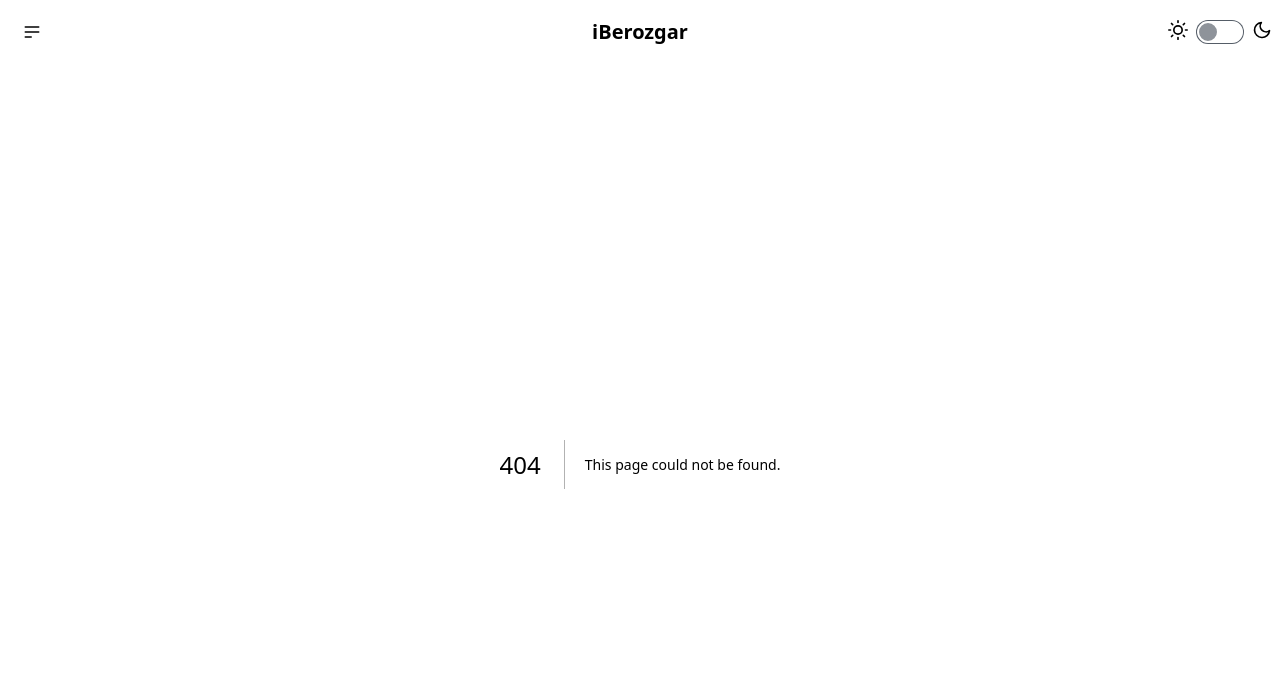
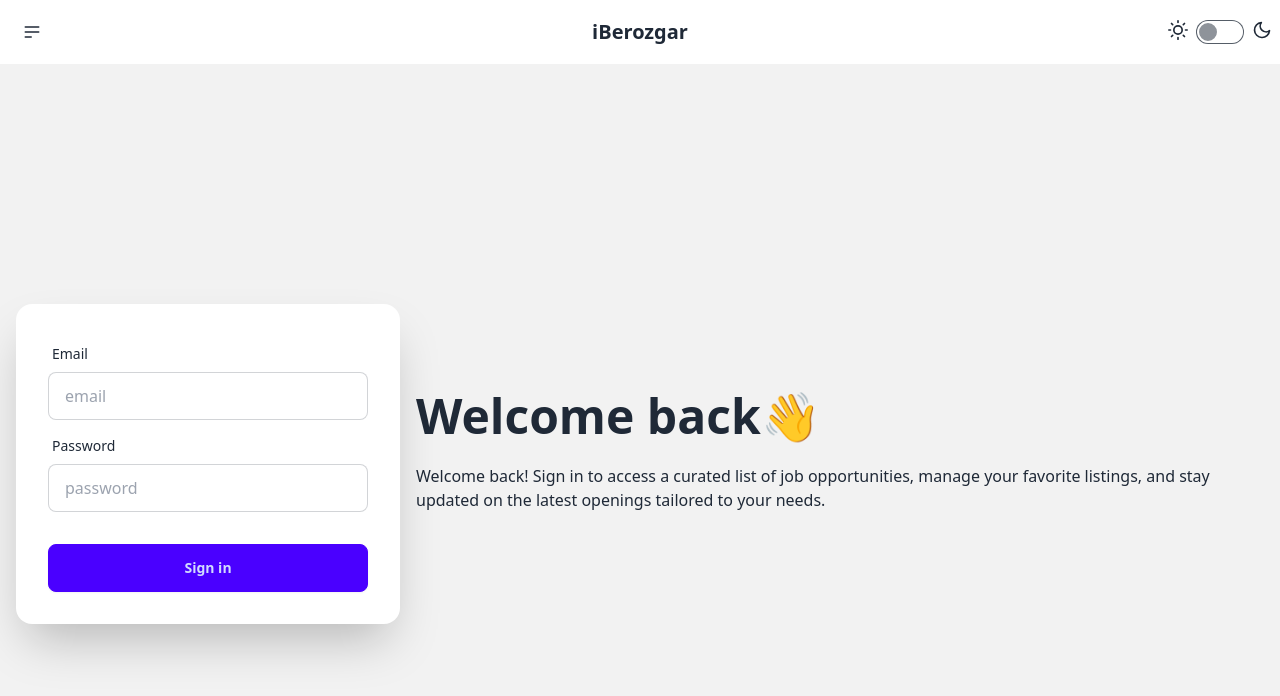
Before and after one commit to ayus-10/project-ib, a Next.js app: page /signin in a window 1280 px wide. Before the commit this address had no page. Shown: the top 696 px of the page. Built offline with nearby package versions, Linux system fonts and the light colour scheme.

Commit message:
create signin, signup, not found pages

```diff
--- /dev/null
+++ b/src/app/admin/layout.tsx
@@ -0,0 +1,7 @@
+export default function SigninLayout({
+  children,
+}: Readonly<{
+  children: React.ReactNode;
+}>) {
+  return children;
+}
--- /dev/null
+++ b/src/app/admin/page.tsx
@@ -0,0 +1,3 @@
+export default function Admin() {
+  return <div></div>;
+}
--- /dev/null
+++ b/src/app/not-found.tsx
@@ -0,0 +1,24 @@
+"use client";
+
+import { useRouter } from "next/navigation";
+
+export default function NotFound() {
+  const router = useRouter();
+
+  return (
+    <div className="hero bg-base-200 min-h-screen">
+      <div className="hero-content text-center">
+        <div className="max-w-md">
+          <h1 className="text-5xl font-bold">404 Not Found</h1>
+          <p className="py-6">
+            Sorry, we can't find that page. You'll find lots to explore on the
+            home page.
+          </p>
+          <button className="btn btn-primary" onClick={() => router.push("/")}>
+            Back
+          </button>
+        </div>
+      </div>
+    </div>
+  );
+}
--- a/src/app/page.tsx
+++ b/src/app/page.tsx
@@ -1,3 +1,3 @@
 export default function Home() {
-  return <div>hello berozgar</div>;
+  return <div></div>;
 }
--- /dev/null
+++ b/src/app/signin/layout.tsx
@@ -0,0 +1,7 @@
+export default function SigninLayout({
+  children,
+}: Readonly<{
+  children: React.ReactNode;
+}>) {
+  return children;
+}
--- /dev/null
+++ b/src/app/signin/page.tsx
@@ -0,0 +1,5 @@
+import UserForm from "@/components/UserForm";
+
+export default function Signin() {
+  return <UserForm formType="SIGNIN" />;
+}
--- /dev/null
+++ b/src/app/signup/layout.tsx
@@ -0,0 +1,7 @@
+export default function SignupLayout({
+  children,
+}: Readonly<{
+  children: React.ReactNode;
+}>) {
+  return children;
+}
--- /dev/null
+++ b/src/app/signup/page.tsx
@@ -0,0 +1,5 @@
+import UserForm from "@/components/UserForm";
+
+export default function Signup() {
+  return <UserForm formType="SIGNUP" />;
+}
--- a/src/components/NavBar.tsx
+++ b/src/components/NavBar.tsx
@@ -2,10 +2,33 @@
 
 import { DARK, LIGHT } from "@/constants";
 import useThemes from "@/hooks/useThemes";
+import Link from "next/link";
+import { usePathname } from "next/navigation";
 import { ChangeEvent } from "react";
 
 export default function NavBar() {
   const [theme, setTheme] = useThemes();
+
+  const pathname = usePathname();
+
+  const navLinks = [
+    {
+      title: "Sign in",
+      path: "/signin",
+    },
+    {
+      title: "Sign up",
+      path: "/signup",
+    },
+    {
+      title: "Admin",
+      path: "/admin",
+    },
+    {
+      title: "Home",
+      path: "/",
+    },
+  ];
 
   function toggleTheme(e: ChangeEvent<HTMLInputElement>) {
     const isDark = e.target.checked;
@@ -37,20 +60,20 @@ export default function NavBar() {
             tabIndex={0}
             className="menu menu-sm dropdown-content bg-base-100 rounded-box z-[1] mt-3 w-52 p-2 shadow"
           >
-            <li>
-              <a>Sign in</a>
-            </li>
-            <li>
-              <a>Sign up</a>
-            </li>
-            <li>
-              <a>Admin</a>
-            </li>
+            {navLinks.map((link) =>
+              pathname !== link.path ? (
+                <li key={link.path}>
+                  <Link href={link.path}>{link.title}</Link>
+                </li>
+              ) : null
+            )}
           </ul>
         </div>
       </div>
       <div className="navbar-center">
-        <a className="btn btn-ghost text-xl">iBerozgar</a>
+        <Link href="/" className="btn btn-ghost text-xl">
+          iBerozgar
+        </Link>
       </div>
       <div className="navbar-end">
         <label className="flex cursor-pointer gap-2">
--- /dev/null
+++ b/src/components/UserForm.tsx
@@ -0,0 +1,53 @@
+type FormType = "SIGNIN" | "SIGNUP";
+const SIGNIN = "SIGNIN";
+const SIGNUP = "SIGNUP";
+
+export default function UserForm({ formType }: { formType: FormType }) {
+  return (
+    <div className="hero bg-base-200 min-h-screen">
+      <div className="hero-content flex-col lg:flex-row-reverse">
+        <div className="text-center lg:text-left">
+          <h1 className="text-5xl font-bold">
+            {formType === SIGNIN ? "Welcome back👋" : "Join now🎉"}
+          </h1>
+          <p className="py-6">
+            {formType === SIGNIN
+              ? "Welcome back! Sign in to access a curated list of job opportunities, manage your favorite listings, and stay updated on the latest openings tailored to your needs."
+              : "Join our platform today! Sign up to create and post job listings, manage applications, and connect with top talent looking for their next opportunity."}
+          </p>
+        </div>
+        <div className="card bg-base-100 w-full max-w-sm shrink-0 shadow-2xl">
+          <form className="card-body">
+            <div className="form-control">
+              <label className="label">
+                <span className="label-text">Email</span>
+              </label>
+              <input
+                type="email"
+                placeholder="email"
+                className="input input-bordered"
+                required
+              />
+            </div>
+            <div className="form-control">
+              <label className="label">
+                <span className="label-text">Password</span>
+              </label>
+              <input
+                type="password"
+                placeholder="password"
+                className="input input-bordered"
+                required
+              />
+            </div>
+            <div className="form-control mt-6">
+              <button className="btn btn-primary">
+                {formType === SIGNUP ? "Sign up" : "Sign in"}
+              </button>
+            </div>
+          </form>
+        </div>
+      </div>
+    </div>
+  );
+}
```
